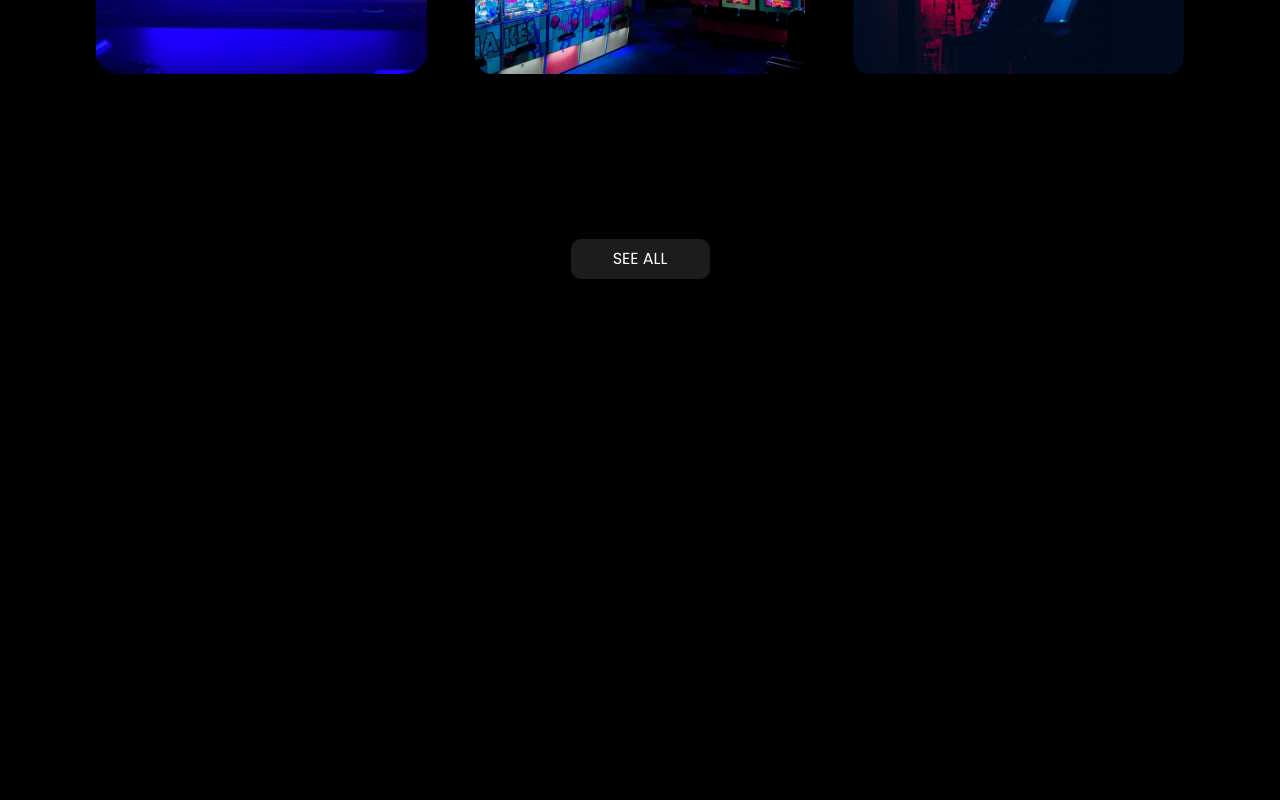
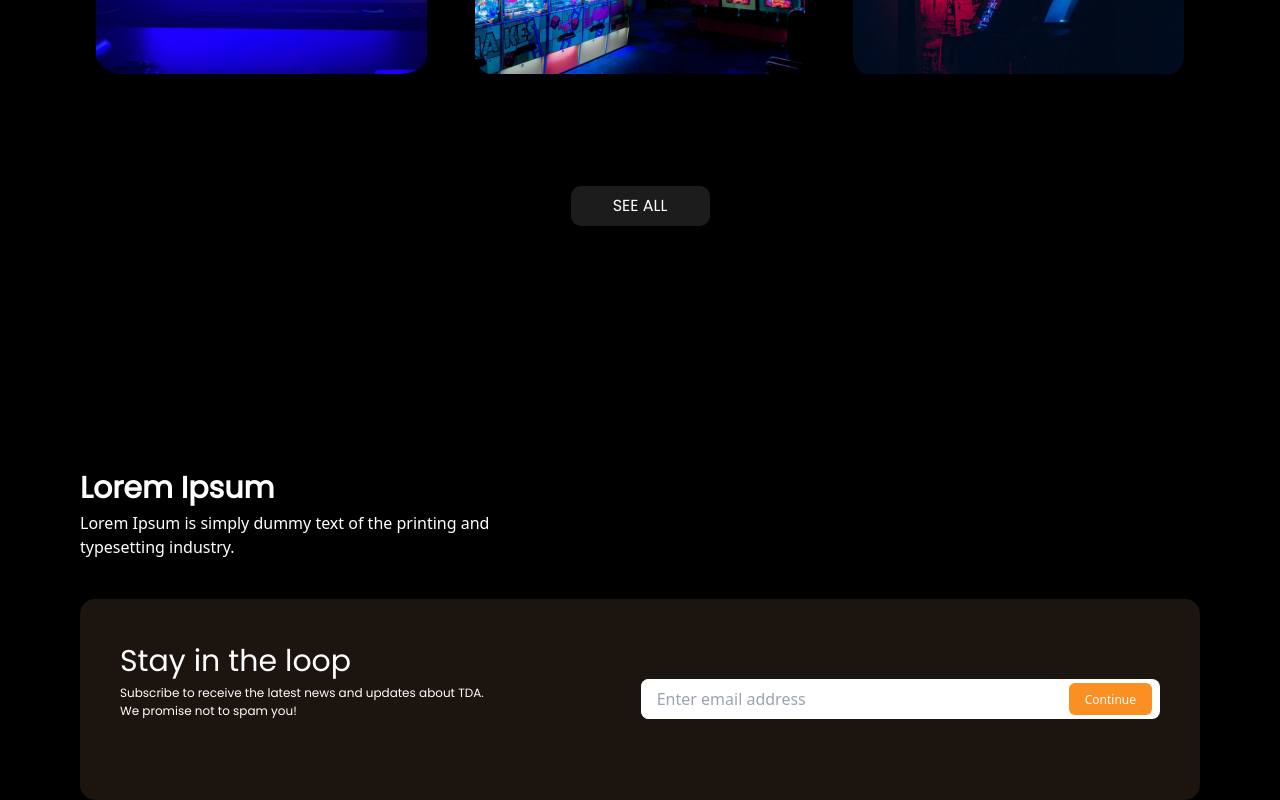
Before and after one commit to nyirurugoomar/Game-3D, a React (Create React App) app: page / in a window 1280 px wide. Shown: the part 3847-4647 px from the top of the page. Before the commit the page ends 4126 px from the top, so only its background shows below. Built offline with nearby package versions, Linux system fonts and the light colour scheme.

Commit message:
Newsletter

```diff
--- a/src/App.js
+++ b/src/App.js
@@ -2,6 +2,7 @@ import './App.css';
 import CurrentGame from './component/CurrentGame';
 import Header from './component/Header';
 import Hero from './component/Hero';
+import NewsLetter from './component/NewsLetter';
 import Projects from './component/Projects';
 import Tools from './component/Tools';
 import VideoCapture from './component/VideoCapture';
@@ -17,6 +18,7 @@ function App() {
       <VideoCapture/>
       <Tools/>
       <Projects/>
+      <NewsLetter/>
 
     </div>
 
--- /dev/null
+++ b/src/component/NewsLetter.jsx
@@ -0,0 +1,34 @@
+import React from 'react'
+
+function NewsLetter() {
+  return (
+    <div className='h-full w-full md:mt-60'>
+       <div className='grid lg:grid-cols-1 md:mx-20'>
+
+        <div className='text-white'>
+           <h1 className=' text-[30px] font-[600] font-Poppins'>Lorem Ipsum</h1>
+           <p className='text-[16px] font-thin w-[490px]'>Lorem Ipsum is simply dummy text of the printing and typesetting industry. </p>
+        </div>
+        <div className='md:flex justify-between bg-[#1C140F] p-10 items-center mt-10 rounded-[15px]'>
+            <div className=' grid text-white pb-10'>
+                <h1 className='text-[30px] font-[500] font-Poppins'>Stay in the loop</h1>
+                <p className='text-[12px] font-[400] font-Poppins w-[380px] '>Subscribe to receive the latest news and updates about TDA.
+                 We promise not to spam you!
+                 </p>
+            </div>
+            <div className=' flex h-10 bg-white rounded-[8px]'>
+                <input
+                className='bg-white text-black w-[420px] p-4 rounded-l-[8px]'
+                type="email"
+                placeholder='Enter email address' />
+                <button className='bg-orange text-white p-2 text-[12px] my-1 rounded-md mx-2 px-4 cursor-pointer'>Continue</button>
+            </div>
+
+        </div>
+
+       </div>
+    </div>
+  )
+}
+
+export default NewsLetter
--- a/src/component/Projects.jsx
+++ b/src/component/Projects.jsx
@@ -10,7 +10,7 @@ import '../App.css';
 function Projects() {
   return (
     <>
-    <div className='w-full h-screen mt-20 mb-10  '>
+    <div className='w-full h-full mt-20  '>
 
         <div>
             <div className='text-center'>
@@ -42,13 +42,18 @@ function Projects() {
                     <img src={p6} className="hover:scale-110 ease-in duration-300 w-full h-[223px]" alt="" />
 
                 </div>
+
+
         </div>
 
+
         </div>
-    </div>
-         <div className='text-center'>
+        <div className='text-center'>
               <button className='bg-black-white h-10 w-[139px] text-white font-Poppins rounded-[10px] cursor-pointer '>SEE ALL</button>
           </div>
+
+    </div>
+
 
     </>
   )
```
